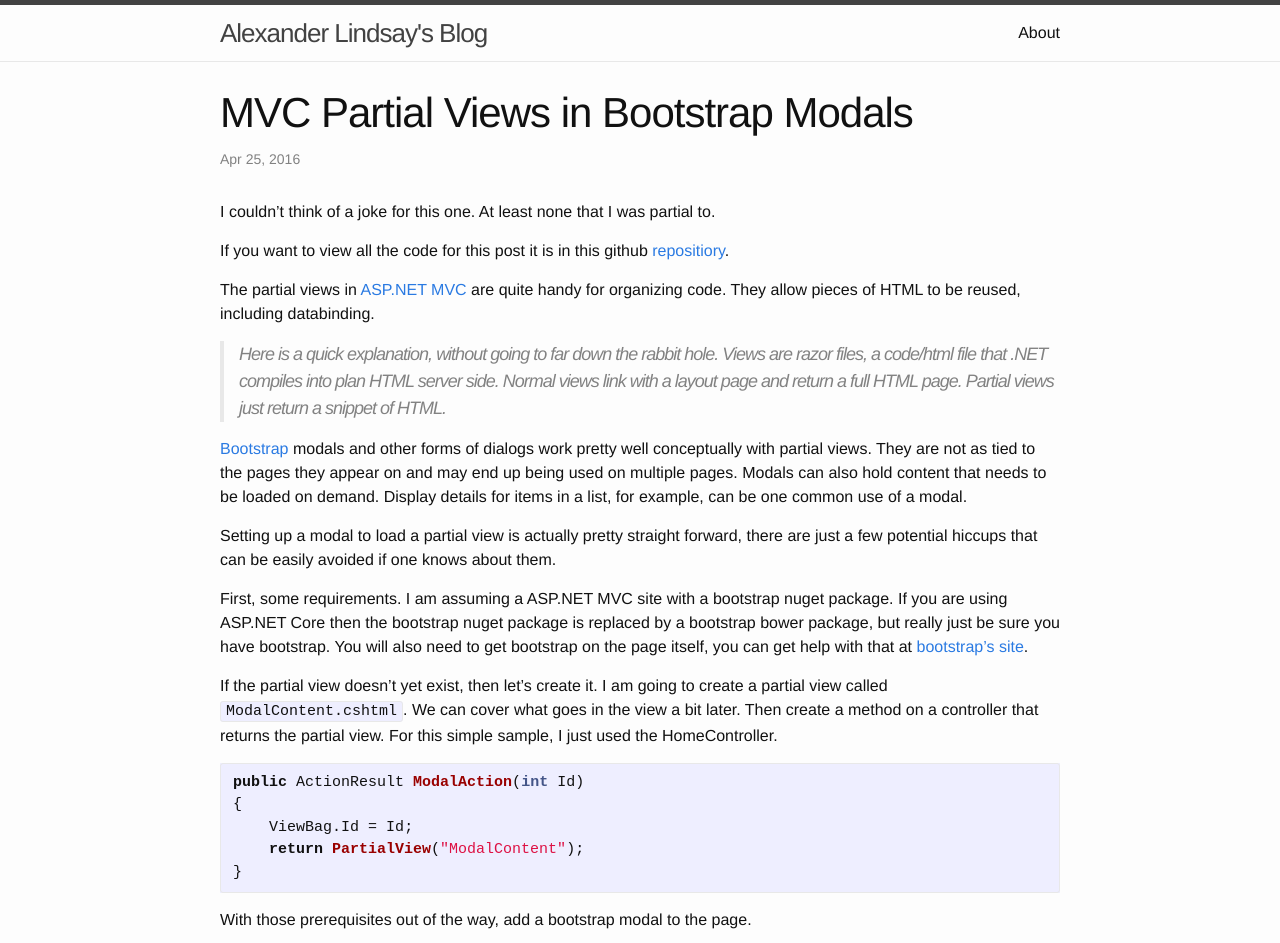
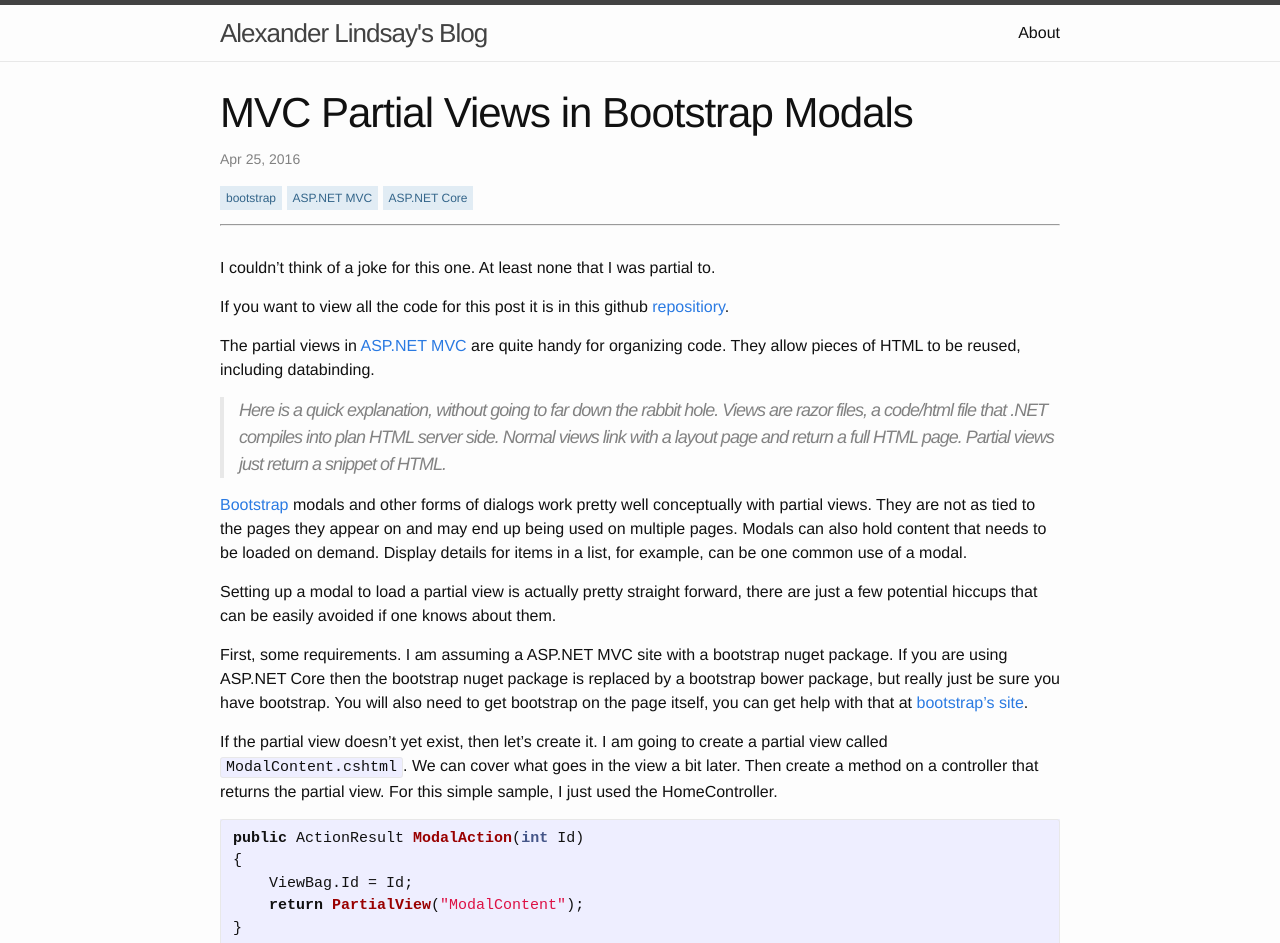
Before and after one commit to AlexanderLindsay/AlexanderLindsay.github.io, a Jekyll site: the page built from _posts/2016-04-25-bootstrap-modals-and-razor.md, in a window 1280 px wide, cut to the strip 0-943 px from the top of the page. Built offline with Jekyll 4.4.1, drawn with Linux system fonts in a browser that asks for light colours.

Commit message:
Added the tags to the posts
Added some styling to the tags

```diff
--- a/_layouts/post.html
+++ b/_layouts/post.html
@@ -5,8 +5,25 @@ layout: default
 
   <header class="post-header">
     <h1 class="post-title" itemprop="name headline">{{ page.title }}</h1>
-    <p class="post-meta"><time datetime="{{ page.date | date_to_xmlschema }}" itemprop="datePublished">{{ page.date | date: "%b %-d, %Y" }}</time>{% if page.author %} • <span itemprop="author" itemscope itemtype="http://schema.org/Person"><span itemprop="name">{{ page.author }}</span></span>{% endif %}</p>
+    <p class="post-meta">
+        <time datetime="{{ page.date | date_to_xmlschema }}" itemprop="datePublished">
+            {{ page.date | date: "%b %-d, %Y" }}
+        </time>
+        {% if page.author %} •
+            <span itemprop="author" itemscope itemtype="http://schema.org/Person">
+                <span itemprop="name">{{ page.author }}</span>
+            </span>
+        {% endif %}
+    </p>
+    <p>
+        {% for tag in page.tags %}
+        <a href="{{ site.baseurl }}/tag/{{ tag }}" class="tag">{{ tag }}</a>
+        {% endfor %}
+    </p>
+
+    <hr/>
   </header>
+
 
   <div class="post-content" itemprop="articleBody">
     {{ content }}
--- a/_posts/2016-04-25-bootstrap-modals-and-razor.md
+++ b/_posts/2016-04-25-bootstrap-modals-and-razor.md
@@ -2,7 +2,10 @@
 layout: post
 title: MVC Partial Views in Bootstrap Modals
 category: programming
-tags: bootstrap, ASP.NET MVC, ASP.NET Core
+tags:
+    - bootstrap
+    - ASP.NET MVC
+    - ASP.NET Core
 ---
 
 I couldn't think of a joke for this one. At least none that I was partial to.
--- a/_sass/_layout.scss
+++ b/_sass/_layout.scss
@@ -250,6 +250,19 @@
     padding-bottom: 20px;
 }
 
+.tag {
+    font-size: 12px;
+    background-color: #e1ecf4;
+    color: #33658a;
+    padding: .4em .5em;
+    white-space: nowrap;
+    text-align: center;
+}
+
+.tag:hover {
+    background-color: #cee0ed;
+}
+
 .pagination {
     display: flex;
     align-items: center;
```
